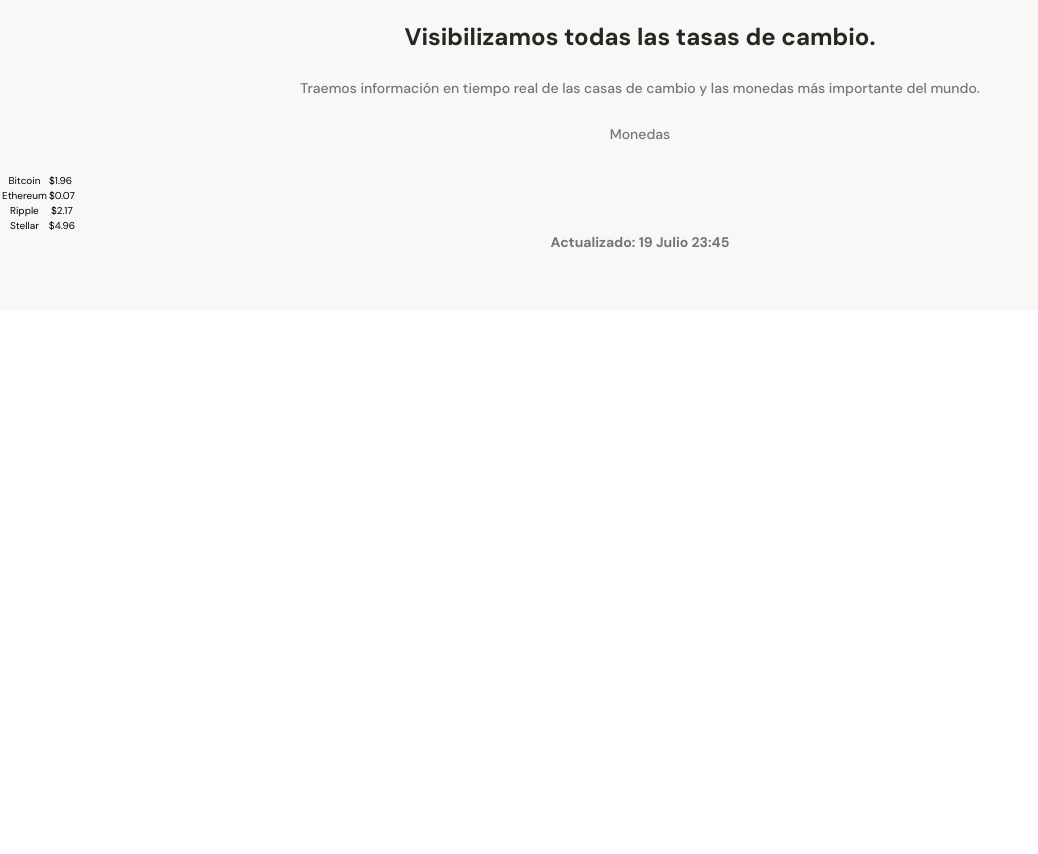
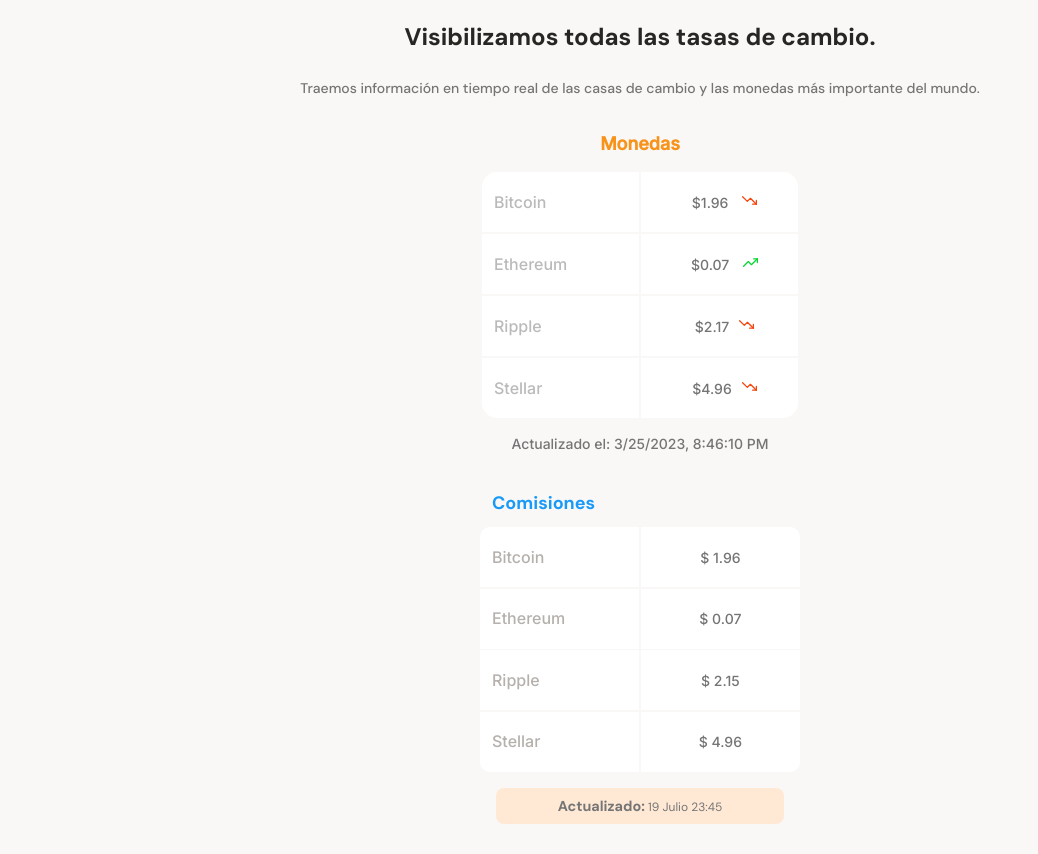
Before and after one commit to oneshot0/mobile_firts, a plain HTML site: page index.html in a window 1280 px wide. Shown: the part 640-1494 px from the top of the page, without its empty margins (0-1038 px from the left). Before the commit the page ends 950 px from the top, so only its background shows below. Drawn offline with Linux system fonts and the light colour scheme.

Commit message:
Se agregaron las dos tablas (monedas(table) + comisiones(CSSGrid)

```diff
--- a/index.html
+++ b/index.html
@@ -36,34 +36,81 @@
             monedas más importante del mundo.
           </p>
         </div>
+
         <section class="main-tables-container">
+
           <div class="main-currency-table">
-            <p class="currency-table--tatle">Monedas</p>
+            <p class="currency-table--title">Monedas</p>
             <div class="currency-table--container">
               <table>
                 <tr>
                   <!-- nombramiento BEM -->
                   <td class="table__top-left">Bitcoin</td>
-                  <td class="table__top-right table__right">$1.96 <span><img src="" alt=""></span></td>
+                  <td class="table__top-right table__right">
+                    $1.96 <span class="down"></span>
+                  </td>
                 </tr>
                 <tr>
                   <td>Ethereum</td>
-                  <td class="table__right">$0.07</td>
+                  <td class="table__right">$0.07 <span class="up"></span></td>
                 </tr>
                 <tr>
                   <td>Ripple</td>
-                  <td class="table__right">$2.17</td>
+                  <td class="table__right">$2.17<span class="down"></span></td>
                 </tr>
                 <tr>
                   <td class="table__bottom-left">Stellar</td>
-                  <td class="table__bottom-right table__right">$4.96</td>
+                  <td class="table__bottom-right table__right">
+                    $4.96<span class="down"></span>
+                  </td>
                 </tr>
               </table>
+
               <div class="currency-table--date">
-                <p> <b>Actualizado: 19 Julio 23:45</b> </p>
+                <p>
+                  Actualizado el:
+                  <script>
+                    document.write(new Date().toLocaleString());
+                  </script>
+                </p>
               </div>
             </div>
           </div>
+
+          <section class="exchange-tablesContainer">
+          <div class="tableContainer">
+            <h3>Comisiones</h3>
+            <section class="grid-tableContainer">
+              <div>
+                <h4>Bitcoin</h4>
+              </div>
+              <div>
+                <h5>$ 1.96<span></span></h5>
+              </div>
+              <div>
+                <h4>Ethereum</h4>
+              </div>
+              <div>
+                <h5>$ 0.07<span></span></h5>
+              </div>
+              <div>
+                <h4>Ripple</h4>
+              </div>
+              <div>
+                <h5>$ 2.15<span></span></h5>
+              </div>
+              <div>
+                <h4>Stellar</h4>
+              </div>
+              <div>
+                <h5>$ 4.96<span></span></h5>
+              </div>
+            </section>
+            <div class="table-updateDate">
+              <p><span>Actualizado:</span> 19 Julio 23:45</p>
+            </div>
+          </div>
+        </section>
         </section>
       </section>
       <section></section>
--- a/styles.css
+++ b/styles.css
@@ -135,7 +135,7 @@ main {
   background-repeat: no-repeat;
 }
 .main-exchange-container p {
-  margin-bottom: 30px;
+  margin-bottom: 36px;
   font-size: 1.4rem;
   font-weight: 500;
   line-height: 1.6rem;
@@ -149,3 +149,185 @@ main {
   line-height: 2.6rem;
   color: var(--black);
 }
+
+.main-currency-table {
+  width: 70%;
+  min-width: 235px;
+  max-width: 500px;
+  height: 360px;
+  margin: 0 auto;
+  font-family: "Inter", sans-serif;
+}
+.main-currency-table .currency-table--title {
+  margin-bottom: 15px;
+  font-size: 1.8rem;
+  font-weight: bold;
+  line-height: 2.3rem;
+  color: var(--bitcoin-orange);
+}
+.currency-table--container {
+  width: 90%;
+  min-width: 320px;
+  max-width: 300px;
+  height: 250px;
+  margin: 0 auto;
+}
+.currency-table--container table {
+  width: 100%;
+  height: 100%;
+}
+.currency-table--container td {
+  width: 50%;
+  font-size: 1.6rem;
+  font-weight: 500;
+  line-height: 1.9rem;
+  color: var(--grey);
+  background-color: var(--just-white);
+  text-align: left;
+  padding-left: 12px;
+}
+.currency-table--container .table__top-left {
+  border-radius: 15px 0 0 0;
+}
+.currency-table--container .table__top-right {
+  border-radius: 0 15px 0 0;
+}
+.currency-table--container .table__bottom-left {
+  border-radius: 0 0 0 15px;
+}
+.currency-table--container .table__bottom-right {
+  border-radius: 0 0 15px 0;
+}
+
+.currency-table--container .table__right {
+  font-size: 1.4rem;
+  font-weight: normal;
+  color: #757575;
+  text-align: center;
+  text-indent: 10px;
+  padding: 0;
+}
+.currency-table--container .down {
+  display: inline-block;
+  width: 15px;
+  height: 15px;
+  margin-left: 10px;
+  background-image: url(./assets/icons/trending-down\ .svg);
+  background-size: cover;
+  background-position: center;
+  background-repeat: no-repeat;
+}
+.currency-table--container .up {
+  display: inline-block;
+  width: 15px;
+  height: 15px;
+  margin-left: 10px;
+  background-image: url(./assets/icons/trending-up\ .svg);
+  background-size: cover;
+  background-position: center;
+  background-repeat: no-repeat;
+}
+.currency-table--date p {
+  padding-top: 16px;
+}
+
+/* TABLA DE COMISIONES */
+.exchange-tablesContainer {
+  margin-top: 40px;
+  margin: 0 auto;
+  width: 50%;
+  align-self: center;
+  min-width: 110px;
+  max-width: 320px;
+  text-align: left;
+}
+
+.tableContainer {
+  display: flex;
+  flex-direction: column;
+  width: 100%;
+}
+
+.tableContainer h3 {
+  font-size: 1.8rem;
+  font-weight: 700;
+  line-height: 2.3rem;
+  color: var(--secondary-blue);
+  margin-left: 12px;
+  margin-bottom: 12px;
+}
+
+.grid-tableContainer {
+  display: grid;
+  grid-template-columns: 1fr 1fr;
+  border-radius: 8px;
+  font-family: "Inter", sans-serif;
+  grid-gap: 1.5px;
+  justify-content: center;
+}
+
+.grid-tableContainer div {
+  padding: 10px 12px;
+  display: flex;
+  background-color: var(--just-white);
+  height: 60px;
+  align-items: center;
+}
+
+.grid-tableContainer div:nth-child(1) {
+  border-top-left-radius: 10px;
+}
+
+.grid-tableContainer div:nth-child(2) {
+  border-top-right-radius: 10px;
+}
+
+.grid-tableContainer div:nth-child(7) {
+  border-bottom-left-radius: 10px;
+}
+
+.grid-tableContainer div:nth-child(8) {
+  border-bottom-right-radius: 10px;
+}
+
+.grid-tableContainer div:nth-child(2n) {
+  justify-content: center;
+}
+
+.grid-tableContainer div h4 {
+  font-size: 1.6rem;
+  font-weight: 500;
+  line-height: 1.9rem;
+  color: #b5b0ac;
+}
+
+.grid-tableContainer div h5 {
+  font-size: 1.4rem;
+  font-weight: 400;
+  line-height: 1.7rem;
+  color: #757575;
+}
+
+.table-updateDate {
+  background-color: var(--soft-orange);
+  color: var(--warm-black);
+  padding: 8px;
+  text-align: center;
+  margin-top: 16px;
+  border-radius: 8px;
+  width: 90%;
+  align-self: center;
+}
+
+.table-updateDate p {
+  font-size: 1.2em;
+  margin: 0;
+  font-weight: 400;
+  line-height: 1.45em;
+}
+
+.table-updateDate span {
+  font-size: 1.2em;
+  font-weight: 700;
+  line-height: 1.45em;
+}
```
